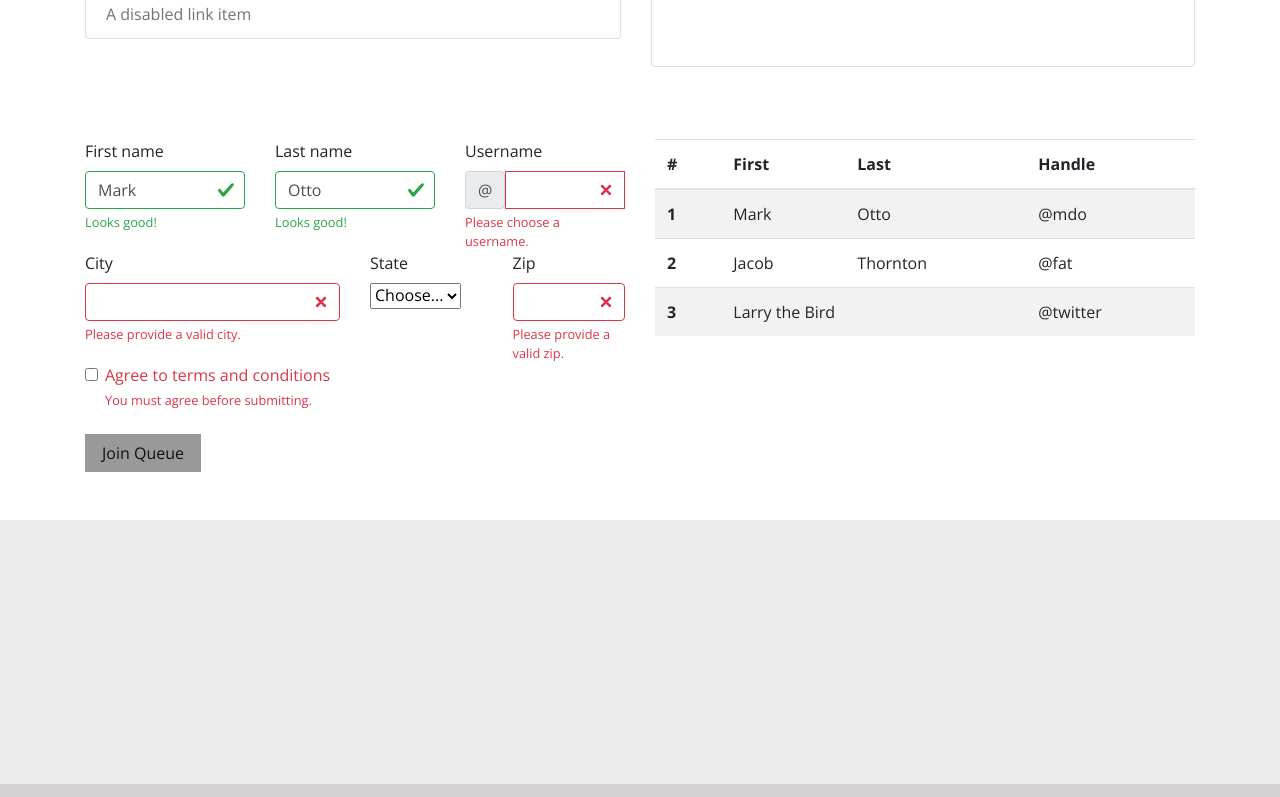
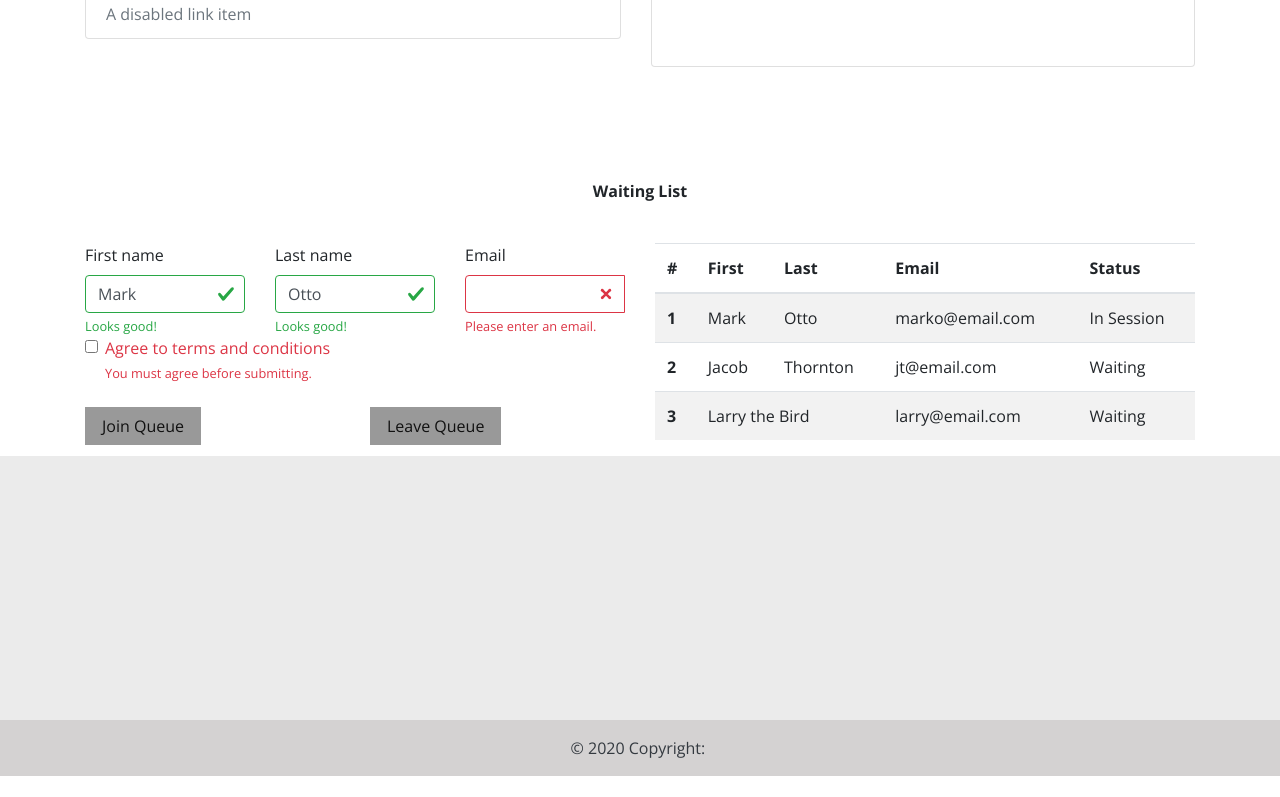
Before and after one commit to nathanolah/booking-app-front-end, an Angular app in the folder booking-app/: page /shop-profile in a window 1280 px wide. Shown: the part 929-1726 px from the top of the page. After the commit the page ends 1705 px from the top, so only its background shows below. Built offline with nearby package versions, Linux system fonts and the light colour scheme.

Commit message:
updated queue

```diff
--- a/booking-app/src/app/shop-profile/shop-profile.component.html
+++ b/booking-app/src/app/shop-profile/shop-profile.component.html
@@ -9,11 +9,10 @@
         <div class="col">
             <div class="card" style="width: 33rem;">
                 <div class="card-body">
-                  <h5 class="card-title">Card title</h5>
-                  <h6 class="card-subtitle mb-2 text-muted">Card subtitle</h6>
+                  <h5 class="card-title">Barber Shop Name</h5>
+                  <h6 class="card-subtitle mb-2 text-muted">Barber Shop info</h6>
                   <p class="card-text">Some quick example text to build on the card title and make up the bulk of the card's content.</p>
-                  <a href="#" class="card-link">Card link</a>
-                  <a href="#" class="card-link">Another link</a>
+                  <a href="#" class="card-link">Shop link</a>
                   <br><br>
                 </div>
             </div>
@@ -69,6 +68,9 @@
     </div>
     <br><br><br>
 
+    <div class="title">
+        <strong>Waiting List</strong>
+    </div>
     <!-- Queue -->
     <div class="row">
         <div class="col">
@@ -88,39 +90,16 @@
                   </div>
                 </div>
                 <div class="col-md-4">
-                  <label for="validationServerUsername" class="form-label">Username</label>
+                  <label for="validationServerUsername" class="form-label">Email</label>
                   <div class="input-group has-validation">
-                    <span class="input-group-text" id="inputGroupPrepend3">@</span>
-                    <input type="text" class="form-control is-invalid" id="validationServerUsername" aria-describedby="inputGroupPrepend3 validationServerUsernameFeedback" required>
+                    <!-- <span class="input-group-text" id="inputGroupPrepend3">@</span> -->
+                    <input type="email" class="form-control is-invalid" id="validationServerUsername" aria-describedby="inputGroupPrepend3 validationServerUsernameFeedback" required>
                     <div id="validationServerUsernameFeedback" class="invalid-feedback">
-                      Please choose a username.
+                      Please enter an email.
                     </div>
                   </div>
                 </div>
-                <div class="col-md-6">
-                  <label for="validationServer03" class="form-label">City</label>
-                  <input type="text" class="form-control is-invalid" id="validationServer03" aria-describedby="validationServer03Feedback" required>
-                  <div id="validationServer03Feedback" class="invalid-feedback">
-                    Please provide a valid city.
-                  </div>
-                </div>
-                <div class="col-md-3">
-                  <label for="validationServer04" class="form-label">State</label>
-                  <select class="form-select is-invalid" id="validationServer04" aria-describedby="validationServer04Feedback" required>
-                    <option selected disabled value="">Choose...</option>
-                    <option>...</option>
-                  </select>
-                  <div id="validationServer04Feedback" class="invalid-feedback">
-                    Please select a valid state.
-                  </div>
-                </div>
-                <div class="col-md-3">
-                  <label for="validationServer05" class="form-label">Zip</label>
-                  <input type="text" class="form-control is-invalid" id="validationServer05" aria-describedby="validationServer05Feedback" required>
-                  <div id="validationServer05Feedback" class="invalid-feedback">
-                    Please provide a valid zip.
-                  </div>
-                </div>
+                <br>
                 <div class="col-12">
                   <div class="form-check">
                     <input class="form-check-input is-invalid" type="checkbox" value="" id="invalidCheck3" aria-describedby="invalidCheck3Feedback" required>
@@ -132,10 +111,14 @@
                     </div>
                   </div>
                 </div>
-                <div class="col-12">
-                  <br>
+                <div class="col-md">
+                    <br>
                   <button class="btn btn-primary" type="submit">Join Queue</button>
                 </div>
+                <div class="col-md">
+                    <br>
+                    <button class="btn btn-primary" type="submit">Leave Queue</button>
+                  </div>
               </form>
         </div>
         <div class="col">
@@ -145,7 +128,8 @@
                     <th scope="col">#</th>
                     <th scope="col">First</th>
                     <th scope="col">Last</th>
-                    <th scope="col">Handle</th>
+                    <th scope="col">Email</th>
+                    <th scope="col">Status</th>
                     </tr>
                 </thead>
                 <tbody>
@@ -153,27 +137,25 @@
                     <th scope="row">1</th>
                     <td>Mark</td>
                     <td>Otto</td>
-                    <td>@mdo</td>
+                    <td>marko@email.com</td>
+                    <td>In Session</td>
                     </tr>
                     <tr>
                     <th scope="row">2</th>
                     <td>Jacob</td>
                     <td>Thornton</td>
-                    <td>@fat</td>
+                    <td>jt@email.com</td>
+                    <td>Waiting</td>
                     </tr>
                     <tr>
                     <th scope="row">3</th>
                     <td colspan="2">Larry the Bird</td>
-                    <td>@twitter</td>
+                    <td>larry@email.com</td>
+                    <td>Waiting</td>
                     </tr>
                 </tbody>
             </table>
         </div>
     </div>
 
-
-    <div class="row">
-        <br><br>
-    </div>
-
 </div>
```
